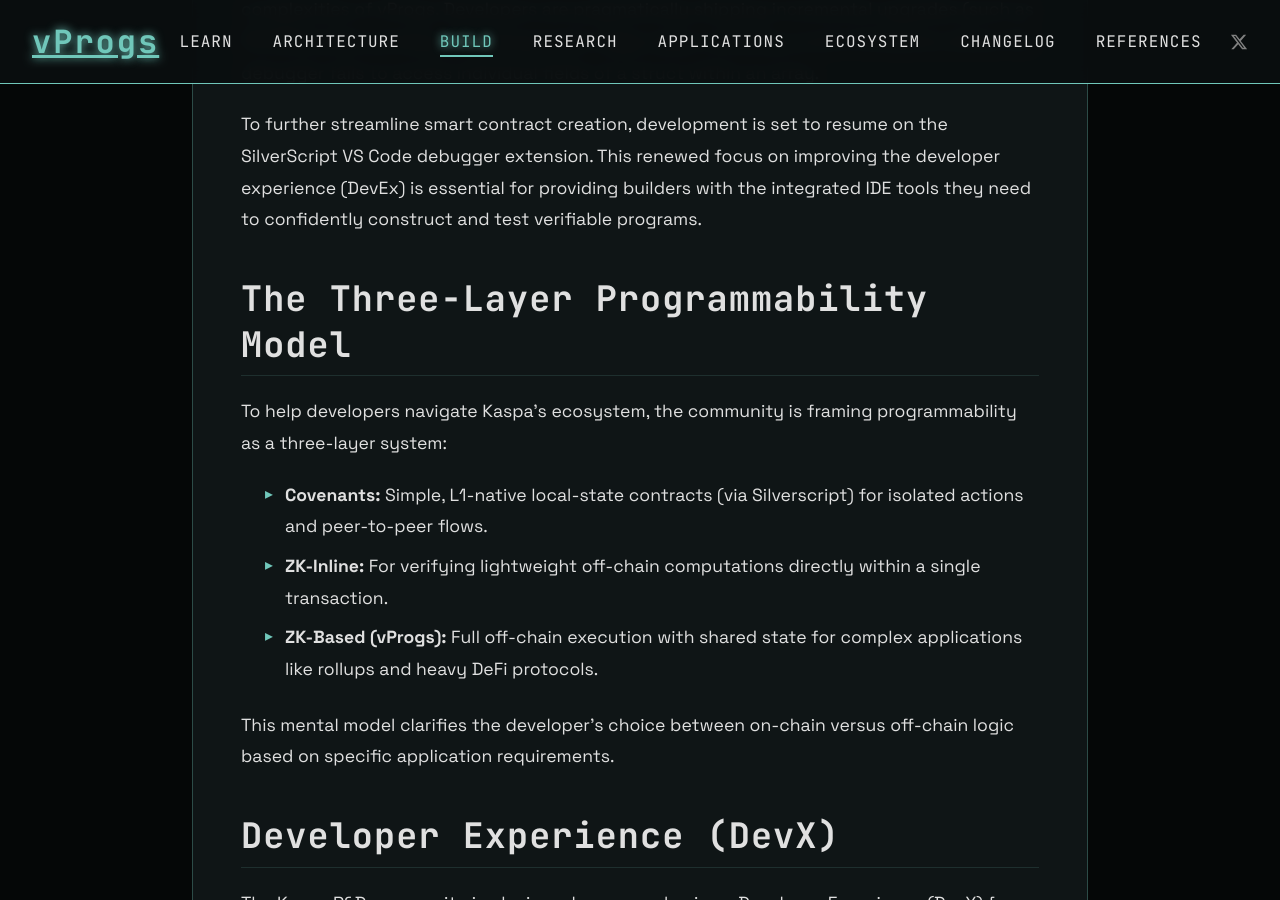
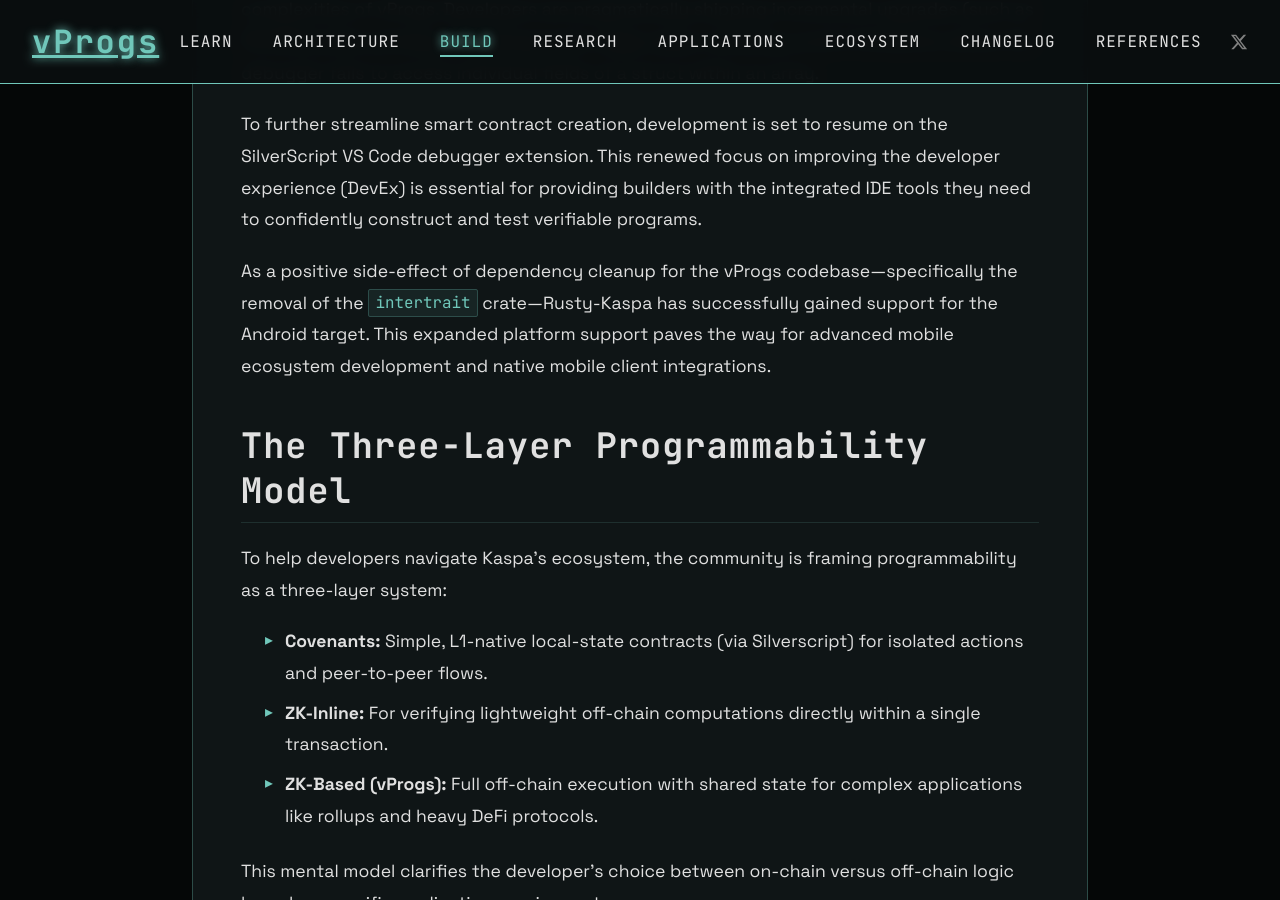
Before and after one commit to creative-inference/vprogs.xyz, a Jekyll site: the page built from build/developer-tools-overview.md, in a window 1280 px wide and 900 px high, scrolled down 3860 px. Built offline with Jekyll 4.4.1, drawn with Linux system fonts in a browser that asks for light colours.

Commit message:
Add note on Android target support for Rusty Kaspa [auto]

```diff
--- a/build/developer-tools-overview.md
+++ b/build/developer-tools-overview.md
@@ -87,6 +87,11 @@
 
 To further streamline smart contract creation, development is set to resume on the SilverScript VS Code debugger extension. This renewed focus on improving the developer experience (DevEx) is essential for providing builders with the integrated IDE tools they need to confidently construct and test verifiable programs.
 
+
+
+
+As a positive side-effect of dependency cleanup for the vProgs codebase—specifically the removal of the `intertrait` crate—Rusty-Kaspa has successfully gained support for the Android target. This expanded platform support paves the way for advanced mobile ecosystem development and native mobile client integrations.
+
 ## The Three-Layer Programmability Model
 
 To help developers navigate Kaspa's ecosystem, the community is framing programmability as a three-layer system:
```
